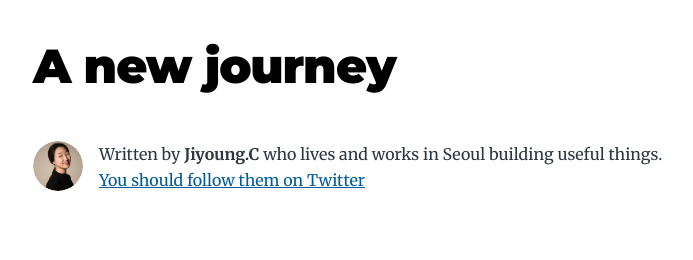
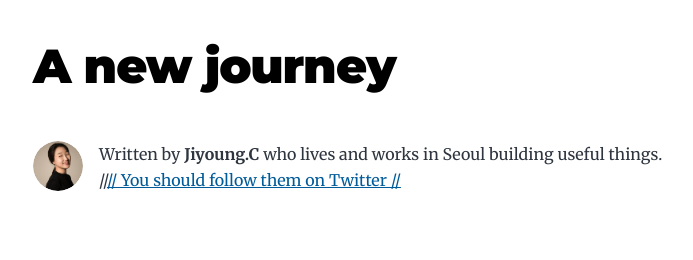
Before and after one commit to churn82/rendezvous0408, a Gatsby site: page / in a window 1280 px wide. Shown: the top 260 px of the page, without its empty margins (291-984 px from the left). Built offline with nearby package versions, Linux system fonts and the light colour scheme; Gatsby itself is replaced by a stand-in of ours.

Commit message:
deleting twitter info

```diff
--- a/src/components/bio.js
+++ b/src/components/bio.js
@@ -55,9 +55,9 @@ const Bio = () => {
         <p>
           Written by <strong>{author.name}</strong> {author?.summary || null}
           {` `}
-          <a href={`https://twitter.com/${social?.twitter || ``}`}>
-            You should follow them on Twitter
-          </a>
+          //<a href={`https://twitter.com/${social?.twitter || ``}`}>
+           // You should follow them on Twitter
+          //</a>
         </p>
       )}
     </div>
```
